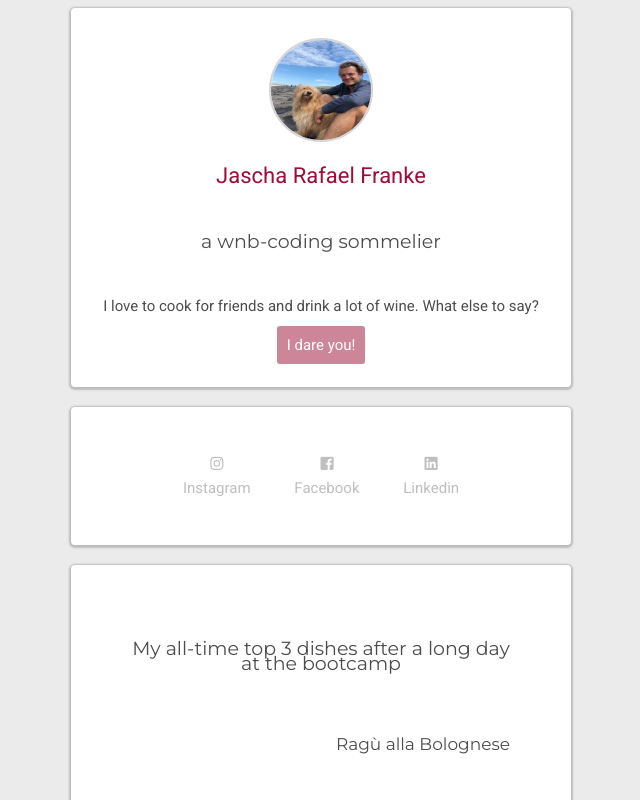
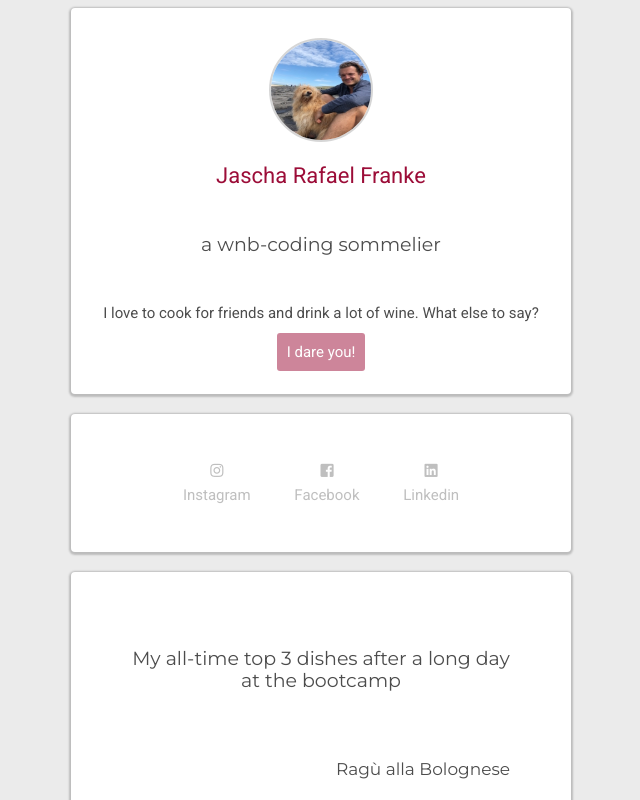
Before and after one commit to JayJay2018/profile, a plain HTML site: page index.html in a window 1280 px wide. Shown: the top 800 px of the page, without its empty margins (319-959 px from the left). Drawn offline with Linux system fonts and the light colour scheme.

Commit message:
line height

```diff
--- a/style.css
+++ b/style.css
@@ -13,7 +13,7 @@ tr {
 
 h1 {
   font-size: 22px;
-  line-height: 15px
+  line-height: 20px
   font-family: "Montserrat", sans-serif;
   font-weight: 400;
   color: #9C0D38
@@ -21,7 +21,7 @@ h1 {
 
 h2 {
   font-size: 19px;
-  line-height: 15px;
+  line-height: 22px;
   font-family: "Montserrat", sans-serif;
   font-weight: 400;
   padding: 30px;
@@ -29,7 +29,7 @@ h2 {
 
 h3 {
   font-size: 17px;
-  line-height: 15px;
+  line-height: 22px;
   font-family: "Montserrat", sans-serif;
   font-weight: 400;
 }
```
